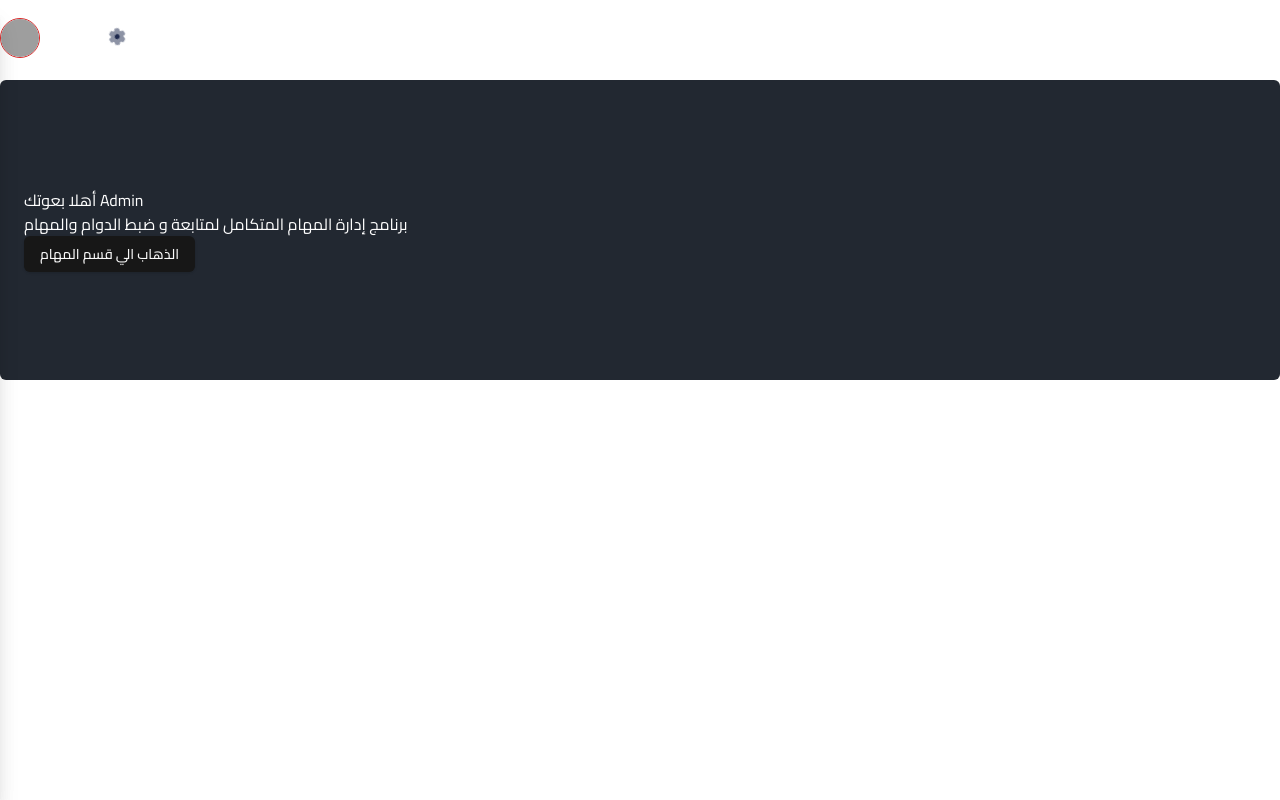
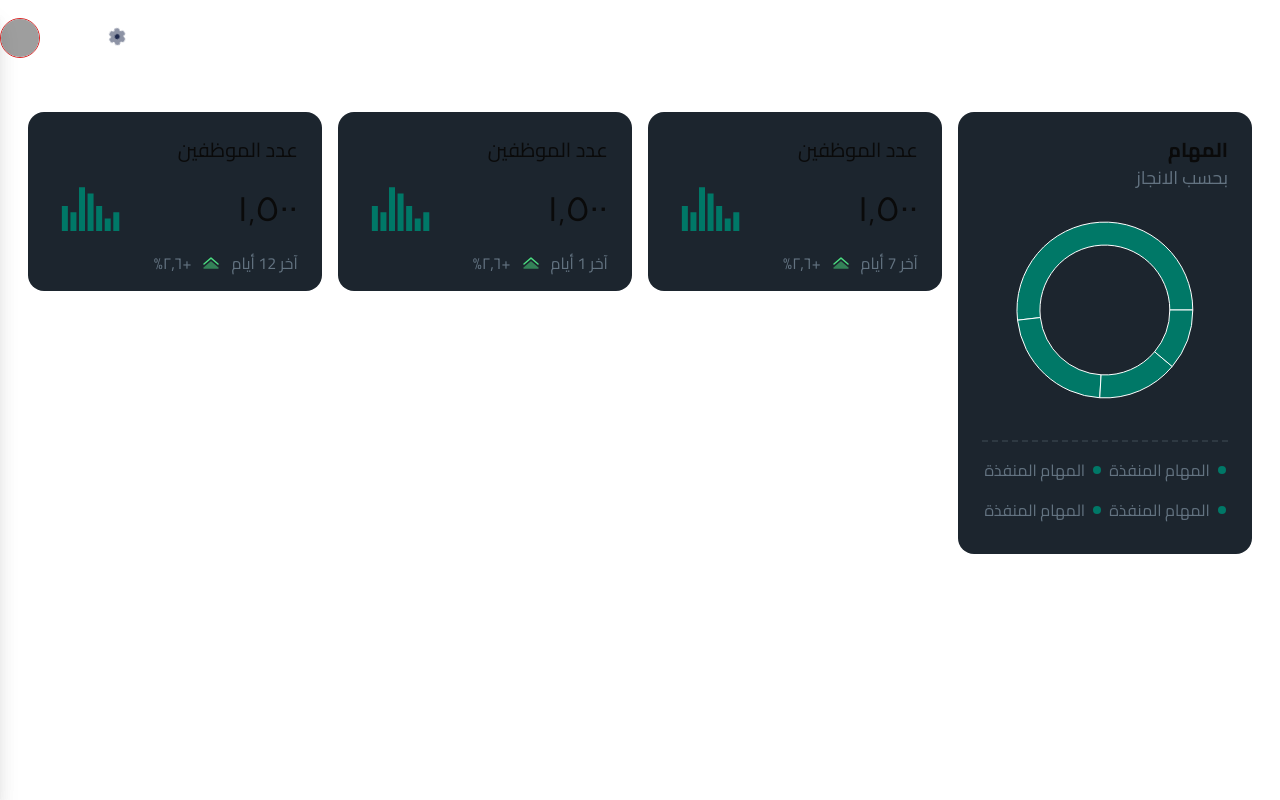
Before and after one commit to ahmedgfathy/globalcrm, a Next.js app: page /dashboard in a window 1280 px wide. Built offline with nearby package versions, Linux system fonts and the light colour scheme; grey boxes are pictures that could not be loaded.

Commit message:
finished the dashboard cards

```diff
--- /dev/null
+++ b/src/app/components/dashboard/CardsComponentTwo.jsx
@@ -0,0 +1,56 @@
+import React from 'react'
+import ChartComponentTwo from './ChartTwo'
+
+const CardInfo = [
+    { id: 1, title: "عدد الموظفين", number: "١٬٥٠٠", time: "آخر 7 أيام", percent: "+٢٫٦%" },
+    { id: 2, title: "عدد الموظفين", number: "١٬٥٠٠", time: "آخر 1 أيام", percent: "+٢٫٦%" },
+    { id: 3, title: "عدد الموظفين", number: "١٬٥٠٠", time: "آخر 12 أيام", percent: "+٢٫٦%" },
+]
+
+
+export default function CardsComponentTwo() {
+    return (
+        <>
+            {CardInfo.map((ele) => (
+                <div key={ele.id} className="h-[179px] min-h-max w-[24%] max-[1200px]:w-[32%] max-[900px]:w-full min-w-max bg-[#1c252e] rounded-2xl flex justify-between items-center px-2 pt-2 shadow-box_shadow">
+                    <div className="w-max h-full flex flex-col justify-between items-start gap-2 p-4">
+                        <p className="text-xl">{ele.title}</p>
+                        <p className="text-4xl max-sm:text-2xl">{ele.number}</p>
+                        <div className="flex justify-between items-center gap-2" dir="rtl">
+                            <span className="text-base w-max text-[#637381]">{ele.time}</span>
+                            <div className="size-6">
+                                <svg
+                                    xmlns="http://www.w3.org/2000/svg"
+                                    aria-hidden="true"
+                                    role="img"
+                                    className="iconify iconify--solar mnl__icon__root MuiBox-root rtl-3klo79 text-green-400"
+                                    width="24px"
+                                    height="24px"
+                                    viewBox="0 0 24 24"
+                                >
+                                    <path
+                                        fill="currentColor"
+                                        d="M5 17.75a.75.75 0 0 1-.488-1.32l7-6a.75.75 0 0 1 .976 0l7 6A.75.75 0 0 1 19 17.75z"
+                                        opacity=".5"
+                                    ></path>
+                                    <path
+                                        fill="currentColor"
+                                        fillRule="evenodd"
+                                        d="M4.43 13.488a.75.75 0 0 0 1.058.081L12 7.988l6.512 5.581a.75.75 0 1 0 .976-1.138l-7-6a.75.75 0 0 0-.976 0l-7 6a.75.75 0 0 0-.081 1.057"
+                                        clipRule="evenodd"
+                                    ></path>
+                                </svg>
+                            </div>
+                            <span className="text-base text-[#637381]">{ele.percent}</span>
+                        </div>
+                    </div>
+
+                    <div className="w-max pl-5 flex justify-between items-center text-end">
+                        <ChartComponentTwo />
+                    </div>
+                </div>
+            ))}
+
+        </>
+    )
+}
--- /dev/null
+++ b/src/app/components/dashboard/ChartOne.jsx
@@ -0,0 +1,31 @@
+"use client";
+import React from 'react';
+import { PieChart, Pie, Tooltip, ResponsiveContainer } from 'recharts';
+
+const dataForChart = [
+    { name: 'A', value: 14 },
+    { name: 'B', value: 6 },
+    { name: 'C', value: 4 },
+    { name: 'D', value: 3 },
+];
+
+function ChartComponent() {
+    return (
+        <div className="pb-5 w-full h-60">
+            <ResponsiveContainer >
+                <PieChart>
+                    <Pie
+                        dataKey="value"
+                        data={dataForChart}
+                        innerRadius={65}
+                        outerRadius={88}
+                        fill="#007867"
+                    />
+                    <Tooltip />
+                </PieChart>
+            </ResponsiveContainer>
+        </div>
+    );
+}
+
+export default ChartComponent;
--- /dev/null
+++ b/src/app/components/dashboard/ChartTwo.jsx
@@ -0,0 +1,27 @@
+"use client";
+
+import React from 'react';
+import { BarChart, Bar, ResponsiveContainer, Tooltip } from 'recharts';
+
+const data = [
+    { name: 'Page A', uv: 40, pv: 20, amt: 40 },
+    { name: 'Page B', uv: 30, pv: 19, amt: 20 },
+    { name: 'Page c', uv: 70, pv: 90, amt: 22 },
+    { name: 'Page D', uv: 60, pv: 90, amt: 22 },
+    { name: 'Page E', uv: 40, pv: 90, amt: 22 },
+    { name: 'Page F', uv: 20, pv: 90, amt: 22 },
+    { name: 'Page G', uv: 30, pv: 90, amt: 22 },
+];
+
+const ChartComponentTwo = () => {
+    return (
+        <ResponsiveContainer width={70} height={60}>
+            <BarChart width={10} height={140} data={data}>
+                <Bar dataKey="uv" fill="#007867" />
+            </BarChart>
+            <Tooltip />
+        </ResponsiveContainer>
+    );
+};
+
+export default ChartComponentTwo;
--- a/src/app/dashboard/page.jsx
+++ b/src/app/dashboard/page.jsx
@@ -1,30 +1,44 @@
-import { Button } from "@/components/ui/button";
-import React from "react";
+"use client";
+
+import React from 'react';
+import ChartComponent from '../components/dashboard/ChartOne';
+import CardsComponentTwo from '../components/dashboard/CardsComponentTwo';
+
 
 function Page() {
   return (
-    <div className="dashboard pt-20">
-      <div className="container mx-auto">
-        <div className="card w-full bg-dark flex justify-between items-center min-h-[300px] rounded-md text-white">
-          <div className="px-6 min-h-full">
-            <div className="title flex flex-col min-h-full justify-evenly">
-              <div className="head">
-                <h1>
-                  أهلا بعوتك <span></span> Admin{" "}
-                </h1>
-              </div>
-              <div className="desc">
-                <h3>
-                  برنامج إدارة المهام المتكامل لمتابعة و ضبط الدوام والمهام
-                </h3>
-              </div>
-              <div className="btn">
-                <Button>الذهاب الي قسم المهام</Button>
-              </div>
-            </div>
-            <div className="image"></div>
+    <div className="dashboard pt-20 ">
+      <div className="mx-auto px-7 py-8 max-[1200px]:px-12 w-full flex flex-wrap justify-between items-start gap-3 max-[900px]:gap-7" dir="rtl">
+        <div className="w-[24%] max-[1200px]:w-full min-h-[436px] h-max bg-[#1c252e] rounded-2xl flex flex-col justify-between items-center gap-2 px-6 py-6 shadow-box_shadow">
+          <div className="flex flex-col w-full text-start">
+            <p className="text-xl font-bold">المهام</p>
+            <p className="text-lg text-[#637381]">بحسب الانجاز</p>
           </div>
+          <div className="w-full flex justify-between items-center border-dashed border-b-2 border-[#2e3942]">
+            <ChartComponent />
+          </div>
+          <ul className="w-full h-20 min-h-max flex flex-wrap justify-center items-center gap-x-2">
+            <li className="flex justify-between items-center gap-2">
+              <span className="p-1 rounded-full bg-[#007867]"></span>
+              <p className="text-base max-sm:text-sm text-[#637381]">المهام المنفذة</p>
+            </li>
+            <li className="flex justify-between items-center gap-2">
+              <span className="p-1 rounded-full bg-[#007867]"></span>
+              <p className="text-base max-sm:text-sm text-[#637381]">المهام المنفذة</p>
+            </li>
+            <li className="flex justify-between items-center gap-2">
+              <span className="p-1 rounded-full bg-[#007867]"></span>
+              <p className="text-base max-sm:text-sm text-[#637381]">المهام المنفذة</p>
+            </li>
+            <li className="flex justify-between items-center gap-2">
+              <span className="p-1 rounded-full bg-[#007867]"></span>
+              <p className="text-base max-sm:text-sm text-[#637381]">المهام المنفذة</p>
+            </li>
+          </ul>
         </div>
+
+        <CardsComponentTwo />
+
       </div>
     </div>
   );
```
